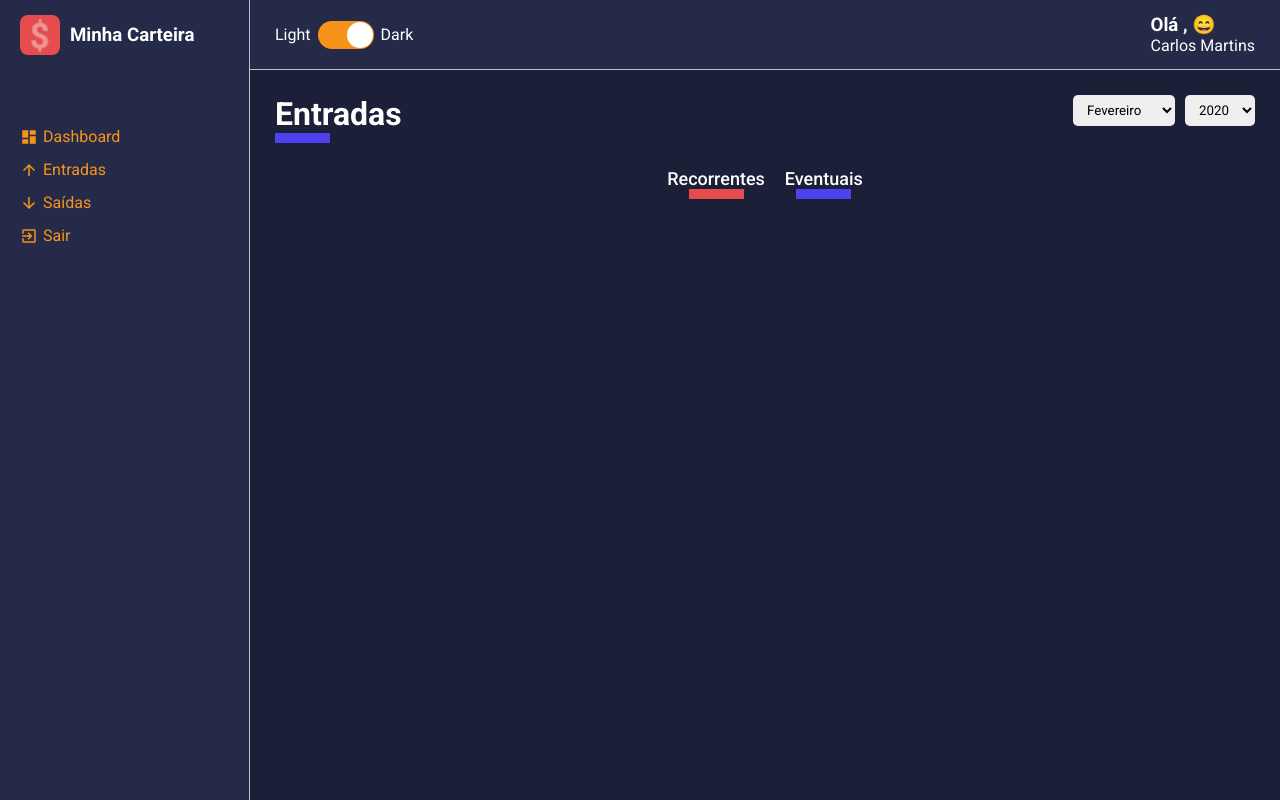
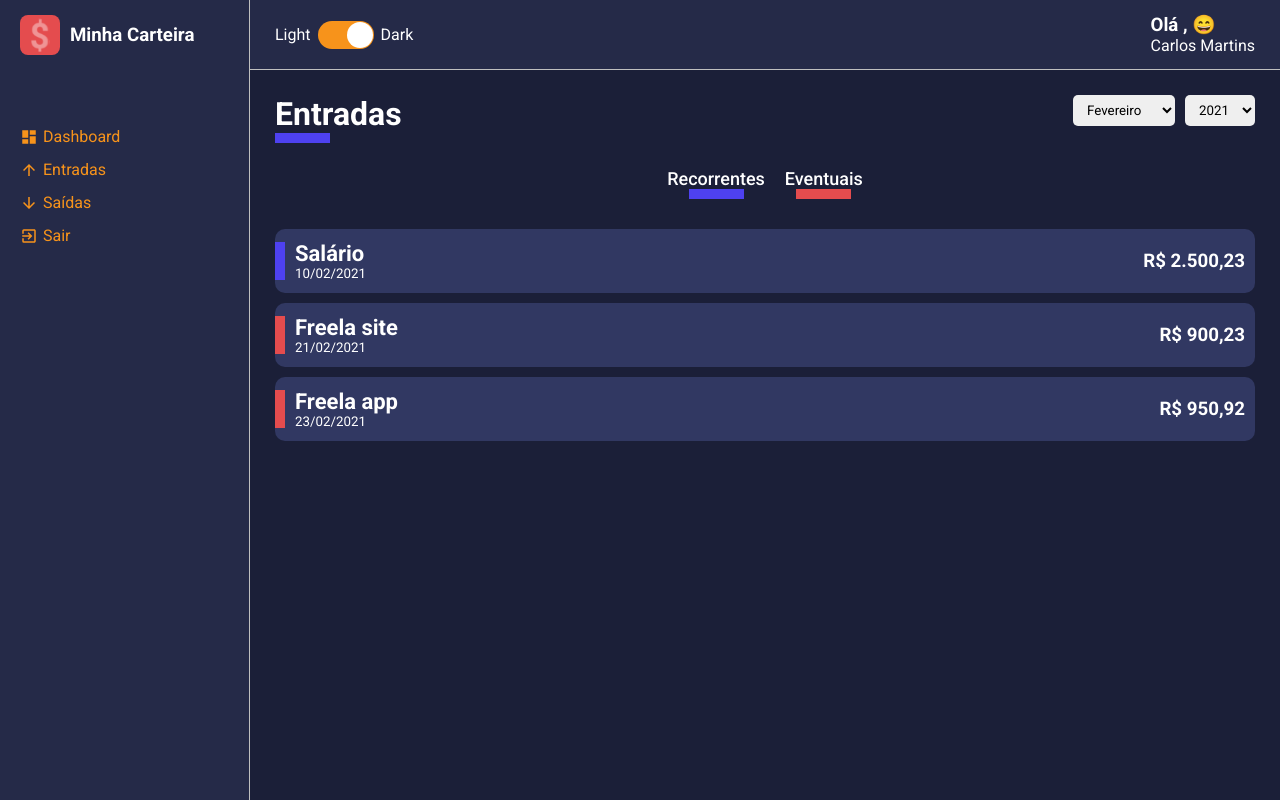
Before and after one commit to carlosemartins97/finances, a React (Create React App) app: page /list/inputs in a window 1280 px wide. Built offline with nearby package versions, Linux system fonts and the light colour scheme.

Commit message:
Filters gains and expenses is now working

```diff
--- a/src/pages/List/index.tsx
+++ b/src/pages/List/index.tsx
@@ -35,6 +35,7 @@ const List: React.FC<IRouteParams> = ({ match }) => {
     const [data, setData] = useState<IData[]>([]);
     const [monthSelected, setMonthSelected] = useState<string>(String(new Date().getMonth() + 1));
     const [yearSelected, setYearSelected] = useState<string>(String(new Date().getFullYear()));
+    const [selectedFrequency, setSelectedFrequency] = useState(['recorrente', 'eventual']);
 
     const { type } = match.params;
 
@@ -52,13 +53,23 @@ const List: React.FC<IRouteParams> = ({ match }) => {
         }
     },[type]);
 
+    const handleFrequencyClick = (frequency: string) => {
+       const alreadySelected = selectedFrequency.findIndex(item => item === frequency);
+       if(alreadySelected >= 0){
+           const filtered = selectedFrequency.filter(item => item !== frequency);
+           setSelectedFrequency(filtered);
+       } else {
+           setSelectedFrequency((prev) => [...prev, frequency]);
+       }
+    }
+
     useEffect(() => {
         const filteredDate = listData.filter(item => {
             const date = new Date(item.date)
             const month = String(date.getMonth() + 1);
             const year = String(date.getFullYear());
 
-            return month === monthSelected && year === yearSelected;
+            return month === monthSelected && year === yearSelected && selectedFrequency.includes(item.frequency);
         })
 
         const formattedData = filteredDate.map(item => {
@@ -72,7 +83,7 @@ const List: React.FC<IRouteParams> = ({ match }) => {
             }
         })
         setData(formattedData);
-    },[listData, monthSelected, yearSelected]);
+    },[listData, monthSelected, yearSelected, selectedFrequency]);
 
 
     const months = useMemo(() => {
@@ -113,13 +124,16 @@ const List: React.FC<IRouteParams> = ({ match }) => {
             <Filters>
                 <button
                     type="button"
-                    className="tag-filter tag-filter-recurrent"
+                    className={`tag-filter tag-filter-recurrent ${selectedFrequency.includes('recorrente') && 'tag-actived'}`}
+
+                    onClick={() => handleFrequencyClick('recorrente')}
                 >
                     Recorrentes
                 </button>
                 <button
                     type="button"
-                    className="tag-filter tag-filter-eventual"
+                    className={`tag-filter tag-filter-eventual ${selectedFrequency.includes('eventual') && 'tag-actived'}`}
+                    onClick={() => handleFrequencyClick('eventual')}
                 >
                     Eventuais
                 </button>
--- a/src/pages/List/styles.ts
+++ b/src/pages/List/styles.ts
@@ -19,6 +19,7 @@ export const Filters = styled.div`
         color: ${props => props.theme.colors.white};
         margin: 0 10px;
         transition: opacity .3s;
+        opacity: .4;
 
         &:hover {
             opacity: .7;
@@ -38,13 +39,17 @@ export const Filters = styled.div`
             display: block;
             width: 55px;
             margin: 0 auto;
-            border-bottom: 10px solid ${props => props.theme.colors.warning};
+            border-bottom: 10px solid ${props => props.theme.colors.success};
     }
     .tag-filter-eventual::after {
             content: '';
             display: block;
             width: 55px;
             margin: 0 auto;
-            border-bottom: 10px solid ${props => props.theme.colors.success};
+            border-bottom: 10px solid ${props => props.theme.colors.warning};
+    }
+
+    .tag-actived {
+        opacity: 1;
     }
 `;
--- a/src/repositories/gains.ts
+++ b/src/repositories/gains.ts
@@ -1,11 +1,11 @@
 export default [
-  { "description": "Salário",     "amount": "1300.52", "type": "entrada", "frequency": "recorrente", "date": "2020-01-10" },
-  { "description": "Freela",      "amount": "150.13",  "type": "entrada", "frequency": "eventual",   "date": "2020-01-17" },
-  { "description": "Salário",     "amount": "2500.23", "type": "entrada", "frequency": "recorrente", "date": "2020-02-10" },
-  { "description": "Freela site", "amount": "900.23",  "type": "entrada", "frequency": "eventual",   "date": "2020-02-21" },
-  { "description": "Freela app",  "amount": "950.92",  "type": "entrada", "frequency": "eventual",   "date": "2020-02-23" },
-  { "description": "Salário",     "amount": "2500.25", "type": "entrada", "frequency": "recorrente", "date": "2020-03-10" },
-  { "description": "Salário",     "amount": "2500.18", "type": "entrada", "frequency": "recorrente", "date": "2020-04-10" },
-  { "description": "Salário",     "amount": "2500.15", "type": "entrada", "frequency": "recorrente", "date": "2020-05-10" },
-  { "description": "Salário",     "amount": "2500.12", "type": "entrada", "frequency": "recorrente", "date": "2020-06-10" },
-  { "description": "Salário",     "amount": "2500.00", "type": "entrada", "frequency": "recorrente", "date": "2020-07-10" }]
+  { "description": "Salário",     "amount": "1300.52", "type": "entrada", "frequency": "recorrente", "date": "2021-01-10" },
+  { "description": "Freela",      "amount": "150.13",  "type": "entrada", "frequency": "eventual",   "date": "2021-01-17" },
+  { "description": "Salário",     "amount": "2500.23", "type": "entrada", "frequency": "recorrente", "date": "2021-02-10" },
+  { "description": "Freela site", "amount": "900.23",  "type": "entrada", "frequency": "eventual",   "date": "2021-02-21" },
+  { "description": "Freela app",  "amount": "950.92",  "type": "entrada", "frequency": "eventual",   "date": "2021-02-23" },
+  { "description": "Salário",     "amount": "2500.25", "type": "entrada", "frequency": "recorrente", "date": "2021-03-10" },
+  { "description": "Salário",     "amount": "2500.18", "type": "entrada", "frequency": "recorrente", "date": "2021-04-10" },
+  { "description": "Salário",     "amount": "2500.15", "type": "entrada", "frequency": "recorrente", "date": "2021-05-10" },
+  { "description": "Salário",     "amount": "2500.12", "type": "entrada", "frequency": "recorrente", "date": "2021-06-10" },
+  { "description": "Salário",     "amount": "2500.00", "type": "entrada", "frequency": "recorrente", "date": "2021-07-10" }]
```
